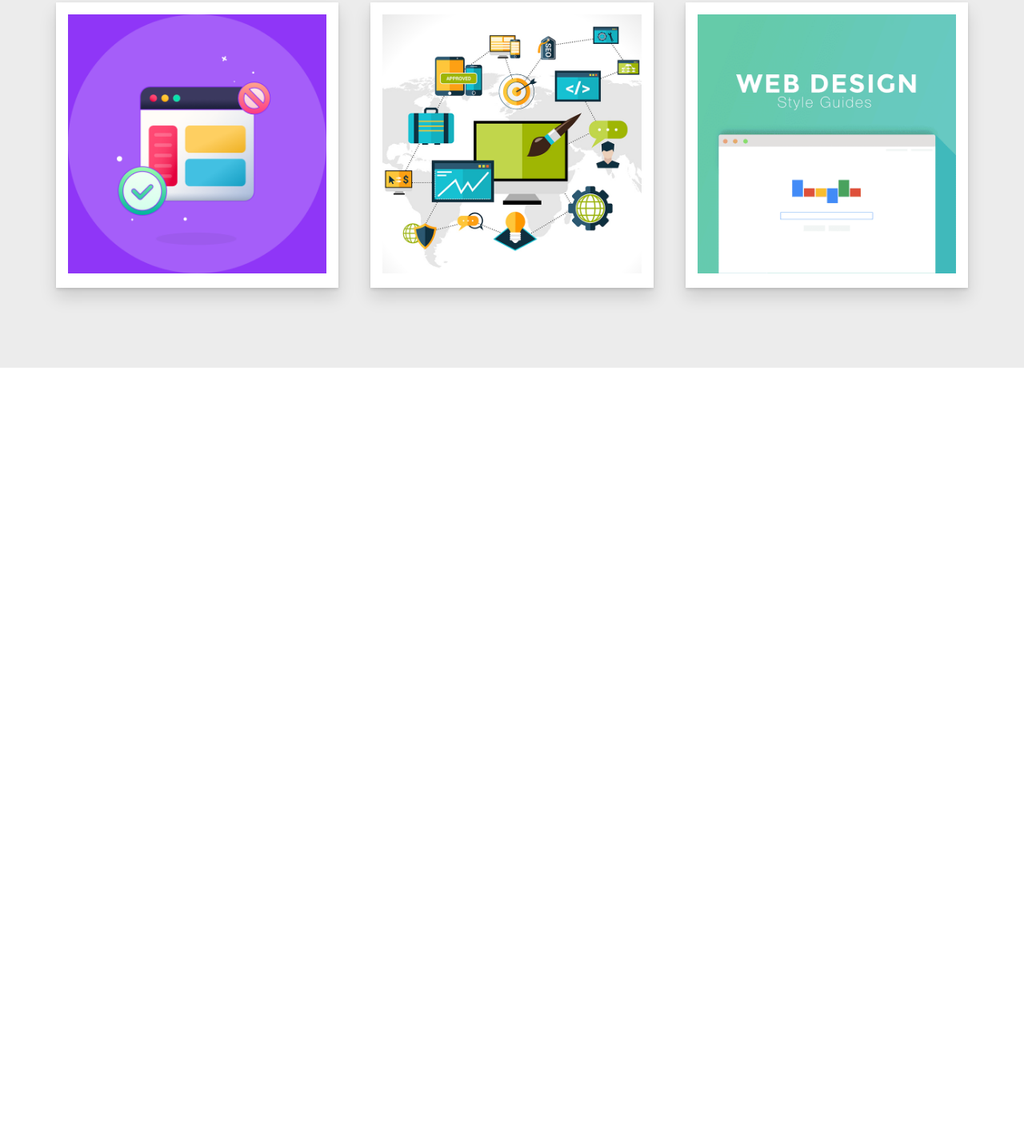
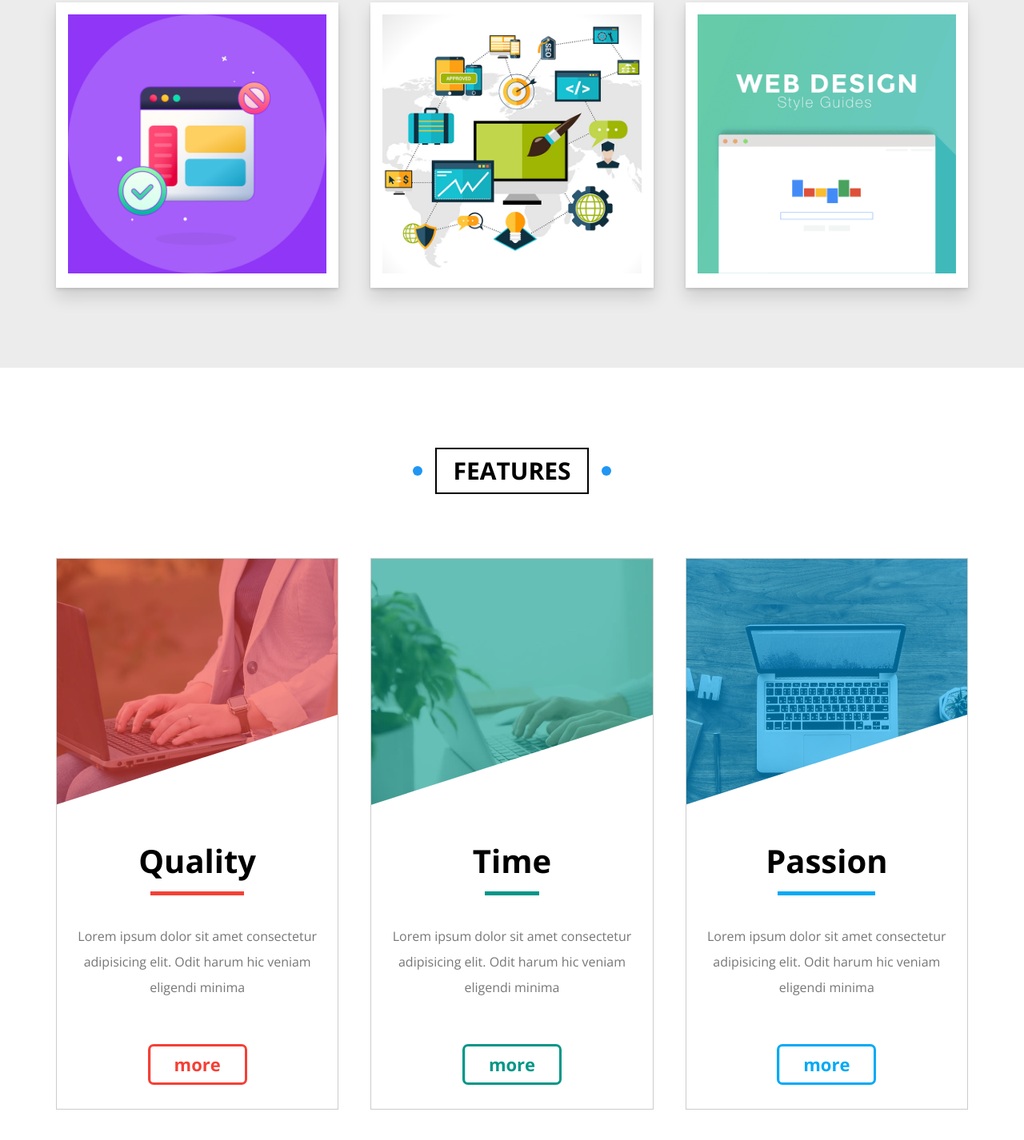
Before and after one commit to noorhesham9/template-3, a plain HTML site: page index.html in a window 1280 px wide. Shown: the part 2516-3942 px from the top of the page at 80% size. Before the commit the page ends 2976 px from the top, so only its background shows below. Drawn offline with nearby package versions, Linux system fonts and the light colour scheme.

Commit message:
end features

```diff
--- a/css/main.css
+++ b/css/main.css
@@ -504,6 +504,154 @@ ul {
 }
 
 /* end gallery  */
+/* strat feature  */
+.feature {
+  padding-top: var(--main-padding-top);
+  padding-bottom: var(--main-padding-bottom);
+  position: relative;
+  background-color: white;
+}
+
+.feature .container {
+  display: grid;
+  grid-template-columns: repeat(auto-fill, minmax(300px, 1fr));
+  gap: 40px;
+}
+
+.feature .box {
+  text-align: center;
+  border: 1px solid #ccc;
+}
+
+.feature .box .img-holder {
+  position: relative;
+  overflow: hidden;
+}
+
+.feature .box .img-holder::before {
+  content: "";
+  position: absolute;
+  top: 0;
+  left: 0;
+  width: 100%;
+  height: 100%;
+}
+
+
+
+.feature .box .img-holder::after {
+  content: "";
+  position: absolute;
+  bottom: 0;
+  right: 0;
+  border-style: solid;
+  border-width: 0px 0px 160px 500px;
+  border-color: transparent transparent white transparent;
+  transition: var(--main-transition);
+  z-index: 3;
+}
+
+.feature .box:hover .img-holder::after {
+  border-width: 160px 500px 160px 0px;
+}
+
+.feature .box .img-holder img {
+  max-width: 100%;
+}
+
+.feature .box h2 {
+  position: relative;
+  font-size: 40px;
+  margin: auto;
+  width: fit-content;
+}
+
+.feature .box h2::after {
+  position: absolute;
+  content: "";
+  bottom: -20px;
+  left: 15px;
+  height: 5px;
+  width: calc(100% - 30px);
+}
+
+.feature .box p {
+  line-height: 2;
+  font: 20px;
+  margin: 30px 0;
+  padding: 25px;
+  color: #777;
+}
+
+.feature .box a {
+  display: block;
+  border: 3px solid;
+  width: fit-content;
+  margin: 0 auto 30px;
+  font-size: 22px;
+  font-weight: bold;
+  padding: 10px 30px;
+  border-radius: 7px;
+  transition: var(--main-transition);
+}
+
+.feature .Quality .img-holder::before {
+  background-color: rgb(244 64 54 / 60%);
+}
+
+.feature .Quality h2::after {
+  background-color: rgb(244 64 54);
+}
+
+.feature .Quality a {
+  border-color: rgb(244 64 54);
+  color: rgb(244 64 54);
+  background: linear-gradient(to right, rgb(244 64 54) 50%, white 50%);
+  background-size: 200% 100%;
+  background-position: right bottom;
+}
+
+.feature .Passion .img-holder::before {
+  background-color: rgb(3 169 244 / 60%);
+}
+
+.feature .Passion h2::after {
+  background-color: rgb(3 169 244);
+}
+
+.feature .Passion a {
+  border-color: rgb(3 169 244);
+  color: rgb(3 169 244);
+  background: linear-gradient(to right, rgb(3 169 244) 50%, white 50%);
+  background-size: 200% 100%;
+  background-position: right bottom;
+}
+
+.feature .Time .img-holder::before {
+  background-color: rgb(0 150 136 / 60%);
+}
+
+.feature .Time h2::after {
+  background-color: rgb(0 150 136);
+}
+
+.feature .Time a {
+  border-color: rgb(0 150 136);
+  color: rgb(0 150 136);
+
+  background: linear-gradient(to right, rgb(0 150 136) 50%, white 50%);
+  background-size: 200% 100%;
+  background-position: right bottom;
+}
+
+.feature .box:hover a {
+  background-position: left bottom;
+  color: white;
+}
+
+/* end feature  */
+
+
 /* start animation  */
 @keyframes up-and-down {
 
--- a/index.html
+++ b/index.html
@@ -268,7 +268,47 @@
         </div>
     </div>
     <!-- end gallery  -->
+    <!-- start feature  -->
+    <div class="feature" id="feature">
+        <h2 class="main-title">
+            FEATURES
+        </h2>
+        <div class="container">
+            <div class="box Quality">
+                <div class="img-holder">
+                    <img src="image/features-01.jpg" alt="">
+                </div>
+                <h2>Quality
+                </h2>
+                <p>Lorem ipsum dolor sit amet consectetur adipisicing elit. Odit harum hic veniam eligendi minima
+                </p>
+                <a href="#">more</a>
+            </div>
+            <div class="box Time">
+                <div class="img-holder">
+                    <img src="image/features-02.jpg" alt="">
+                </div>
+                <h2>Time
 
+                </h2>
+                <p>Lorem ipsum dolor sit amet consectetur adipisicing elit. Odit harum hic veniam eligendi minima
+                </p>
+                <a href="#">more</a>
+            </div>
+            <div class="box Passion">
+                <div class="img-holder">
+                    <img src="image/features-03.jpg" alt="">
+                </div>
+                <h2>Passion
+                </h2>
+                <p>Lorem ipsum dolor sit amet consectetur adipisicing elit. Odit harum hic veniam eligendi minima
+                </p>
+                <a href="#">more</a>
+            </div>
+
+        </div>
+    </div>
+    <!-- end feature  -->
 </body>
 
 </html>
```
Also changed, not shown: image/features-01.jpg (added), image/features-02.jpg (added), image/features-03.jpg (added).
